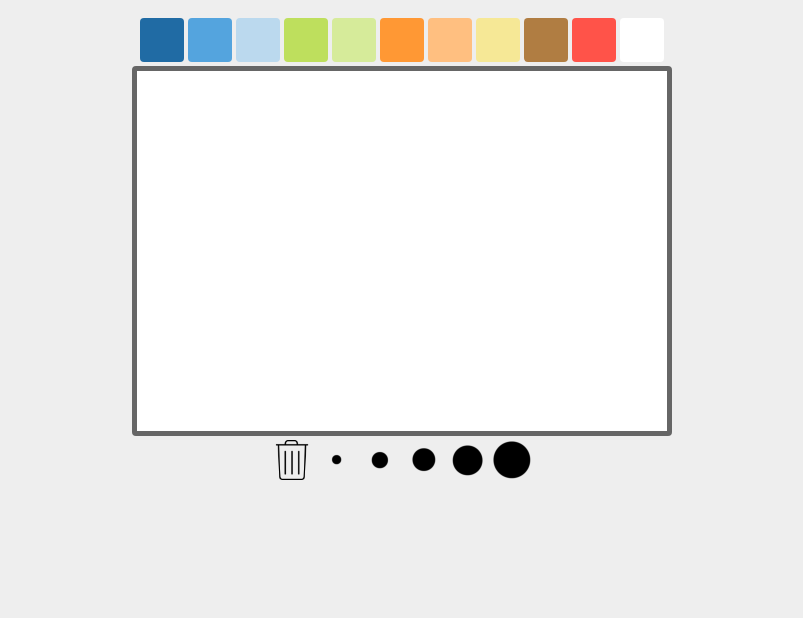
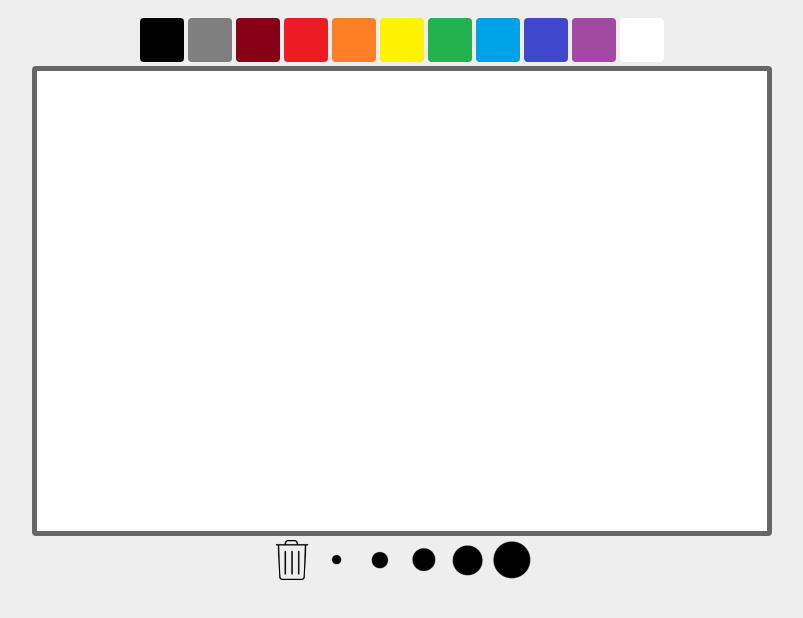
Before and after one commit to matryt/canvas-drawing, a plain HTML site: page index.html in a window 1280 px wide. Shown: the whole page, without its empty margins (238-1041 px from the left). Drawn offline with Linux system fonts and the light colour scheme.

Commit message:
Change colours

```diff
--- a/index.html
+++ b/index.html
@@ -7,19 +7,19 @@
     </head>
     <body>
         <div class="palette">
-            <span onclick="modifierCouleur('#206BA4');" style="background:#206BA4"></span>
-            <span onclick="modifierCouleur('#54A4DE');" style="background:#54A4DE"></span>
-            <span onclick="modifierCouleur('#BBD9EE');" style="background:#BBD9EE"></span>
-            <span onclick="modifierCouleur('#BEDF5D');" style="background:#BEDF5D"></span>
-            <span onclick="modifierCouleur('#D6EB9A');" style="background:#D6EB9A"></span>
-            <span onclick="modifierCouleur('#FF9834');" style="background:#FF9834"></span>
-            <span onclick="modifierCouleur('#FFBF80');" style="background:#FFBF80"></span>
-            <span onclick="modifierCouleur('#F6E896');" style="background:#F6E896"></span>
-            <span onclick="modifierCouleur('#B07D42');" style="background:#B07D42"></span>
-            <span onclick="modifierCouleur('#FF5349');" style="background:#FF5349"></span>
+            <span onclick="modifierCouleur('#000000');" style="background:#000000"></span>
+            <span onclick="modifierCouleur('#7F7F7F');" style="background:#7F7F7F"></span>
+            <span onclick="modifierCouleur('#880015');" style="background:#880015"></span>
+            <span onclick="modifierCouleur('#ED1C24');" style="background:#ED1C24"></span>
+            <span onclick="modifierCouleur('#FF7F27');" style="background:#FF7F27"></span>
+            <span onclick="modifierCouleur('#FFF200');" style="background:#FFF200"></span>
+            <span onclick="modifierCouleur('#22B14C');" style="background:#22B14C"></span>
+            <span onclick="modifierCouleur('#00A2E8');" style="background:#00A2E8"></span>
+            <span onclick="modifierCouleur('#3F48CC');" style="background:#3F48CC"></span>
+            <span onclick="modifierCouleur('#A349A4');" style="background:#A349A4"></span>
             <span onclick="modifierCouleur('#FFFFFF');" style="background:#FFFFFF"></span>
         </div>
-        <canvas id="dessin" width="530" height="360"></canvas>
+        <canvas id="dessin" width="730" height="460"></canvas>
         <div>
             <a onclick="effacer()"><img src="img/supprimer.png" height=40px/></a>
             <a onclick="changerEpaisseur(0.5)"><img src="img/t1.png" width=40px /></a>
```
